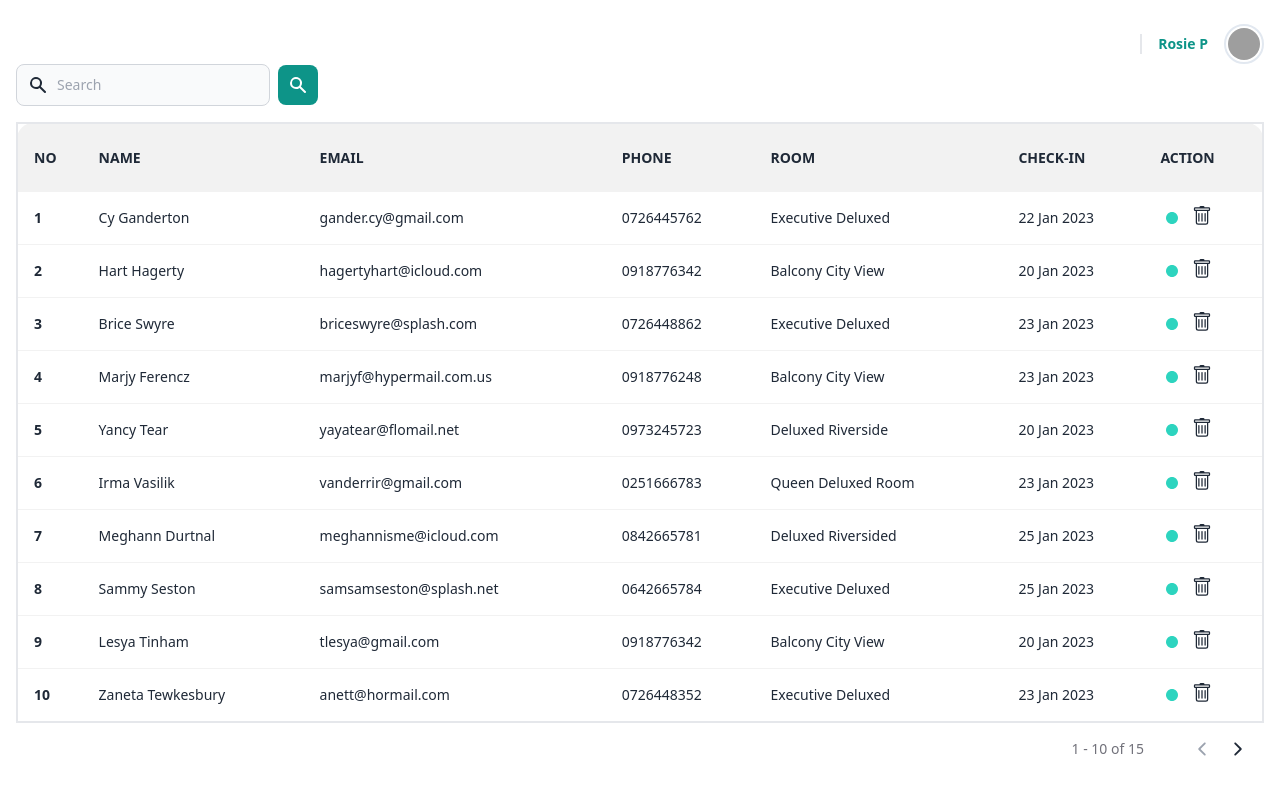
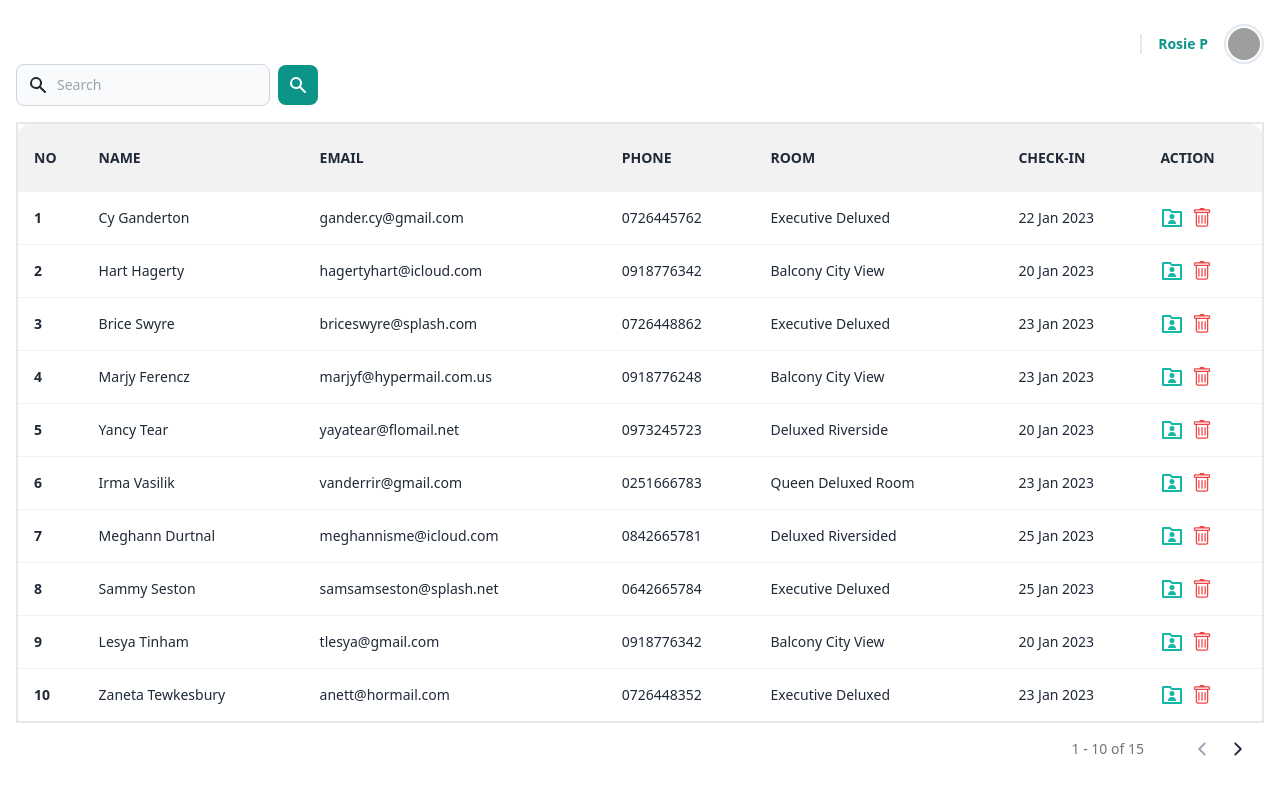
Before and after one commit to trinhpn96/Admin-page, a React (Vite) app: page /orders in a window 1280 px wide. Shown: the top 794 px of the page. Built offline with nearby package versions, Linux system fonts and the light colour scheme; grey boxes are pictures that could not be loaded.

Commit message:
feat. update Order

```diff
--- a/src/views/admin/orders/Orders.jsx
+++ b/src/views/admin/orders/Orders.jsx
@@ -1,7 +1,7 @@
 import { HiSearch } from "react-icons/hi";
 import { BsTrash } from "react-icons/bs";
 import { IoIosArrowBack, IoIosArrowForward } from "react-icons/io";
-import { GoPrimitiveDot } from "react-icons/go";
+import { RiFolderUserLine } from "react-icons/ri";
 
 import { useEffect, useState } from "react";
 
@@ -251,7 +251,7 @@ const Orders = () => {
           {/* TABLE */}
           <div>
             <div className="overflow-x-auto">
-              <table className="table table-compact w-full border-2 ">
+              <table className="table table-compact w-full border-2">
                 <thead>
                   <tr>
                     <th className=" py-6 pl-4">No</th>
@@ -279,20 +279,20 @@ const Orders = () => {
                           <td>{order.room}</td>
                           <td>{order.checkinDay}</td>
                           <td className="">
-                            <div className="flex gap-2 ">
+                            <div className="flex gap-2 items-center">
                               <div className="group">
                                 <div
                                   className="hidden tooltip tooltip-open tooltip-success group-hover:block"
-                                  data-tip="Active"
+                                  data-tip="Order Detail"
                                 ></div>
-                                <GoPrimitiveDot className="hover:cursor-pointer text-2xl text-teal-400 " />
+                                <RiFolderUserLine className="cursor-pointer text-2xl text-teal-500 " />
                               </div>
                               <div className="group">
                                 <div
-                                  className="hidden tooltip tooltip-open tooltip-success group-hover:block"
+                                  className="hidden tooltip tooltip-open tooltip-error group-hover:block"
                                   data-tip="Delete"
                                 ></div>
-                                <BsTrash className="hover:cursor-pointer text-xl" />
+                                <BsTrash className="cursor-pointer text-xl text-red-500" />
                               </div>
                             </div>
                           </td>
```
